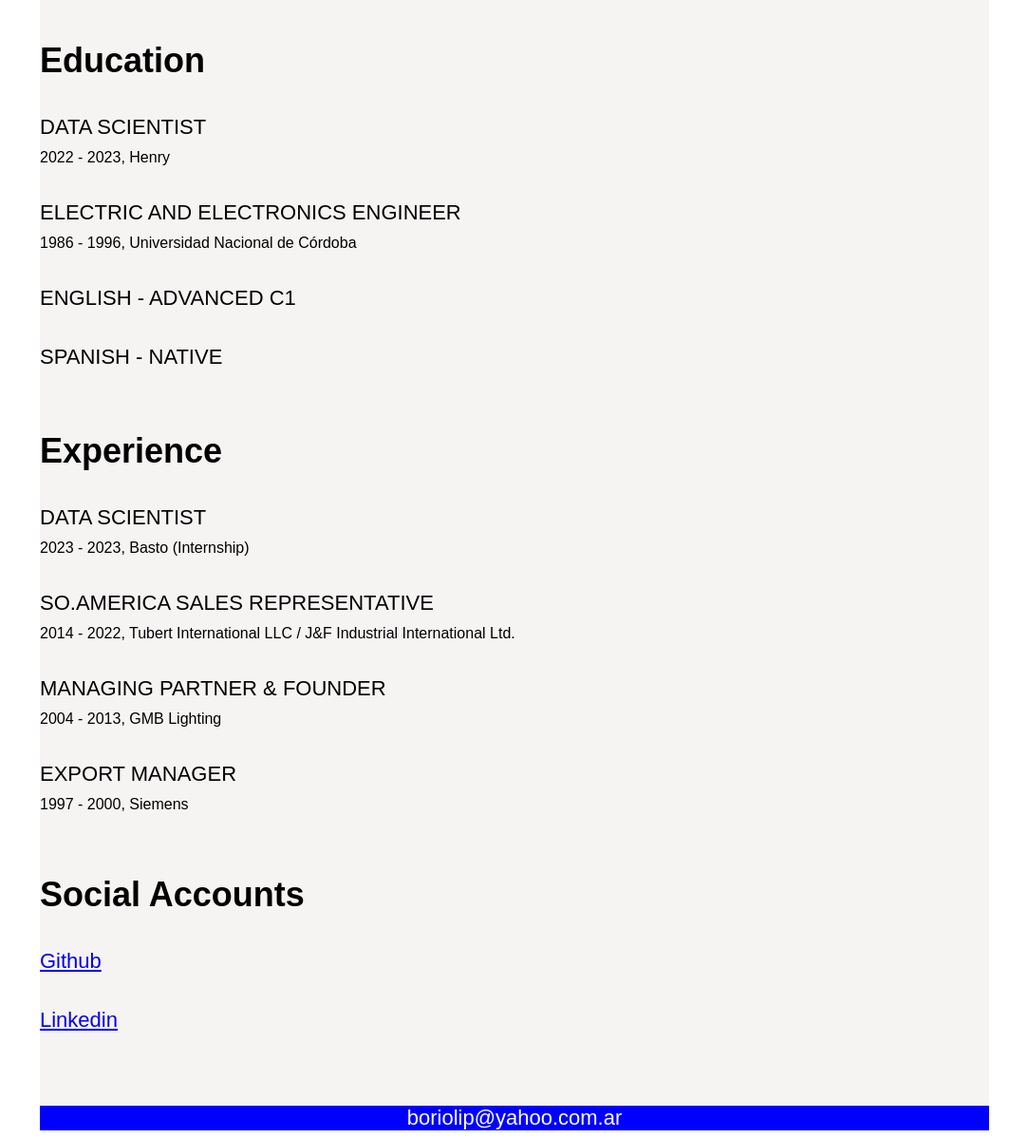
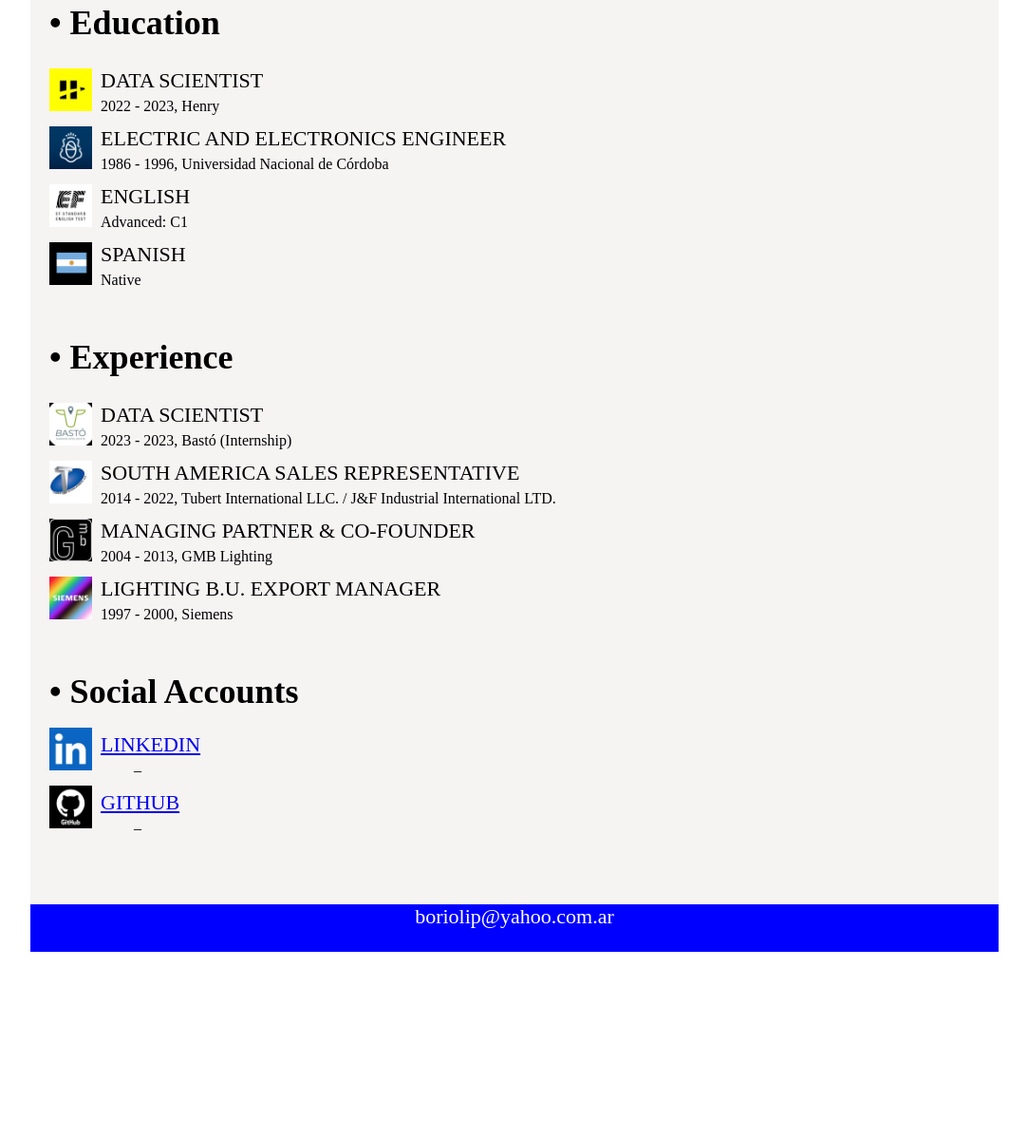
Before and after one commit to pabloeb/My_Resume, a plain HTML site: page index.html in a window 1280 px wide. Shown: the part 451-1649 px from the top of the page at 95% size, without its empty margins (98-1181 px from the left). After the commit the page ends 1453 px from the top, so only its background shows below. Drawn offline with Linux system fonts and the light colour scheme.

Commit message:
Modigico index.html y borro imagen

```diff
--- a/index.html
+++ b/index.html
@@ -1,114 +1,140 @@
 <!DOCTYPE html>
 <html>
+
     <head>
         <title>CV Pablo Eugenio Borioli</title>
         <meta charset="utf-8">
         <meta name="description" content="Soy un DataScientist con título previo en Ingeniería Electricista electrónica">
 
     </head>
-    <body style="font-family: Arial;">
-        <header style="background-color:blue ;color:white;text-align: center; margin: auto; width: 1000px">
+
+    <body>
+
+        <header style="background-color:blue ;color:white;text-align: center; margin: auto; width: 1020px">
             <h1 style = "display: inline-block;width:400px;font-weight:bold;"> Pablo Eugenio Borioli</h1>
             <p style= "display: inline-block;width:400px;font-size: 25px;"> Data Scientist</p>
         </header>
 
-        <div style ="background-color: rgb(103, 5, 52);color: rgb(243, 240, 240);text-align: center ; width: 1000px; margin:auto; font-size: 22px">
+        <div style ="background-color: rgb(103, 5, 52);color: rgb(243, 240, 240);text-align: center ; width: 1020px; margin:auto; font-size: 22px">
             PYTHON / SQL / POWER BI / ML
         </div>
 
         <section>
-            <div style="background-color:rgb(246, 243, 243); width: 1000px; margin: auto; height: 1500px;">
+            <div style="background-color:rgb(246, 243, 243); width: 1020px; margin:auto; height: 1300px;">
 
                 <div>
-                    <p style= "display: inline-block;width:65%;font-size: 23px;text-align: justify;"> Graduated as Data Scientist in 2023 with a previous degree in Electrical and Electronics Engineering. Vast experience in commercial areas of international companies and corporations. Passionate of the data driven revolution that is transforming completely our working life style and also the companies perspective about the importance of the data governance. Looking forward to use all the previous experience and adquired soft skills like interacting with clients and team leading combined with the data science knowledge , to add value to any organization that keep data governance in a high consideration standard.</p>
-                    <img src ="foto_pablo.jpg" style = "display: inline-block;width:34%;margin-top: 10px;">
-
+                    <div style= "display: inline-block; width:60%;font-size: 23px; text-align: justify; margin-right: 40px ;margin-left: 20px;"> Graduated as Data Scientist in 2023 with a previous degree in Electrical and Electronics Engineering. Vast experience in commercial areas of international companies and corporations. Passionate of the data driven revolution that is transforming completely our working life style and also the companies perspective about the importance of the data governance. Looking forward to use all the previous experience and adquired soft skills like interacting with clients and team leading combined with the data science knowledge , to add value to any organization that keep data governance in a high consideration standard.
+                    </div>
+                    <img src ="images/foto_pablo.jpg" style = "display: inline-block;width:29%;margin-top: 30px;">
                 </div>
 
-                <h3 style="font-size: 36px;font-weight: 700;">Education</h3>
-                <div>
-                    <dl>
-                        <dt style="font-size: 22px;text-transform: uppercase;margin-bottom: 10px;margin-top: 36px;">Data Scientist</dt>
-                        <dd style="margin: 0;margin-top: 5px;">2022 - 2023, Henry</dd>
+
+
+                <h3 style="font-size: 36px;font-weight: 700;margin-top: 50px; margin-left: 20px;"> • Education</h3>
+
+                <div style="margin-top: -30px;" >
+                    <img src ="images/henry logo.jpeg" style = "display: inline-block;width:45px; margin-left: 20px ">
+                    <dl style = "display: inline-block">
+                        <dt style="margin: 5px;  font-size: 22px; text-transform: uppercase;">Data Scientist</dt>
+                        <dd style="margin: 5px;">2022 - 2023, Henry</dd>
                     </dl>
                 </div>
 
-                <div>
-                    <dl>
-                        <dt style="font-size: 22px;text-transform: uppercase;margin-bottom: 10px;margin-top: 36px;">Electric and Electronics Engineer</dt>
-                        <dd style="margin: 0;">1986 - 1996, Universidad Nacional de Córdoba</dd>
+                <div style="margin-top: -30px;" >
+                    <img src ="images/universidad.jpeg" style = "display: inline-block;width:45px; margin-left: 20px ">
+                    <dl style = "display: inline-block">
+                        <dt style="margin: 5px;  font-size: 22px; text-transform: uppercase;">Electric and Electronics Engineer</dt>
+                        <dd style="margin: 5px;">1986 - 1996, Universidad Nacional de Córdoba</dd>
                     </dl>
                 </div>
 
-                <div>
-                    <dl>
-                        <dt style="font-size: 22px;text-transform: uppercase;margin-bottom: 22px;margin-top: 36px;">English - Advanced C1</dt>
+                <div style="margin-top:-30px;" >
+                    <img src ="images/ef logo.jpeg" style = "display: inline-block;width:45px; margin-left: 20px">
+                    <dl style = "display: inline-block">
+                        <dt style="margin: 5px;  font-size: 22px; text-transform: uppercase;">English</dt>
+                        <dd style="margin: 5px;">Advanced: C1</dd>
                     </dl>
                 </div>
 
-                <div>
-                    <dl>
-                        <dt style="font-size: 22px;text-transform: uppercase;margin-bottom: 22px;margin-top: 36px;">Spanish - Native</dt>
+                <div style="margin-top:-30px;" >
+                    <img src ="images/bandera argentina.jpg" style = "display: inline-block;width:45px; margin-left: 20px">
+                    <dl style = "display: inline-block">
+                        <dt style="margin: 5px;  font-size: 22px; text-transform: uppercase;">Spanish</dt>
+                        <dd style="margin: 5px;">Native</dd>
                     </dl>
                 </div>
 
 
-                <div style="margin-top: 65px;">
-                <h3 style="font-size: 36px;font-weight: 700;">Experience</h3>
-                    <dl>
-                        <dt style="font-size: 22px;text-transform: uppercase;margin-bottom: 10px;margin-top: 36px;">Data Scientist</dt>
-                        <dd style="margin: 0;margin-top: 5px;">2023 - 2023, Basto (Internship)</dd>
+
+                <h3 style="font-size: 36px;font-weight: 700;margin-top: 30px; margin-left: 20px;"> • Experience</h3>
+
+                <div style="margin-top: -30px;" >
+                    <img src ="images/basto logo.jpeg" style = "display: inline-block;width:45px; margin-left: 20px ">
+                    <dl style = "display: inline-block">
+                        <dt style="margin: 5px;  font-size: 22px; text-transform: uppercase;">Data Scientist</dt>
+                        <dd style="margin: 5px;">2023 - 2023, Bastó (Internship)</dd>
                     </dl>
                 </div>
 
-                <div>
-                    <dl>
-                        <dt style="font-size: 22px;text-transform: uppercase;margin-bottom: 10px;margin-top: 36px;">So.America Sales Representative</dt>
-                        <dd style="margin: 0;">2014 - 2022, Tubert International LLC / J&F Industrial International Ltd.</dd>
+                <div style="margin-top:-30px;" >
+                    <img src ="images/TI logo.jpeg" style = "display: inline-block;width:45px; margin-left: 20px">
+                    <dl style = "display: inline-block">
+                        <dt style="margin: 5px;  font-size: 22px; text-transform: uppercase;">SOUTH AMERICA SALES REPRESENTATIVE</dt>
+                        <dd style="margin: 5px;">2014 - 2022, Tubert International LLC. / J&F Industrial International LTD.</dd>
                     </dl>
                 </div>
 
-                <div>
-                    <dl>
-                        <dt style="font-size: 22px;text-transform: uppercase;margin-bottom: 10px;margin-top: 36px;">Managing Partner & Founder</dt>
-                        <dd style="margin: 0;">2004 - 2013, GMB Lighting</dd>
+
+                <div style="margin-top: -30px;" >
+                    <img src ="images/GMB logo.jpg" style = "display: inline-block;width:45px; margin-left: 20px ">
+                    <dl style = "display: inline-block">
+                        <dt style="margin: 5px;  font-size: 22px; text-transform: uppercase;">MANAGING PARTNER & CO-FOUNDER</dt>
+                        <dd style="margin: 5px;">2004 - 2013, GMB Lighting</dd>
                     </dl>
                 </div>
 
-                <div>
-                    <dl>
-                        <dt style="font-size: 22px;text-transform: uppercase;margin-bottom: 10px;margin-top: 36px;">Export manager</dt>
-                        <dd style="margin: 0;">1997 - 2000, Siemens</dd>
+                <div style="margin-top:-30px;" >
+                    <img src ="images/siemens logo.jpeg" style = "display: inline-block;width:45px; margin-left: 20px">
+                    <dl style = "display: inline-block">
+                        <dt style="margin: 5px;  font-size: 22px; text-transform: uppercase;">Lighting B.U. Export manager</dt>
+                        <dd style="margin: 5px;">1997 - 2000, Siemens</dd>
                     </dl>
-
-                </div>
-
-                <div style="margin-top: 65px;" >
-                <h3 style="font-size: 36px;font-weight: 700;">Social Accounts</h3>
-                    <dl style="font-size: 22px;margin-bottom: 10px;margin-top: 36px;">
-                        <dt>
-                        <a href="https://github.com/pabloeb" target="_blank">Github</a>
-                        </dt>
-                    </dl>
-                </div>
-                    <dl style="font-size: 22px;margin-bottom: 10px;margin-top: 36px;">
-                        <dt>
-                        <a href="https://www.linkedin.com/in/pablo-borioli-2a03956a/" target="_blank">Linkedin</a>
-                        </dt>
-                    </dl>
-
-                </div>
-
-                <div>
-                    <p style="background-color: blue; text-align: center; font-size: 22px; color: white;width:1000px; margin:auto">boriolip@yahoo.com.ar</p>
                 </div>
 
 
-            </div>
+                <h3 style="font-size: 36px;font-weight: 700;margin-top: 30px; margin-left: 20px;"> • Social Accounts</h3>
+
+                <div style="margin-top:-30px;" >
+                    <img src ="images/lin logo.jpeg" style = "display: inline-block;width:45px; margin-left: 20px">
+                    <dl style = "display: inline-block">
+                        <dt>
+                            <a href="https://www.linkedin.com/in/pablo-borioli-2a03956a/" target="_blank" style="margin: 5px;text-transform: uppercase;font-size: 22px">linkedin</a>
+                        </dt>
+                        <dd>_</dd>
+                    </dl>
+                </div>
+
+                <div style="margin-top:-15px;" >
+                    <img src ="images/Github logo.jpg" style = "display: inline-block;width:45px; margin-left: 20px">
+                    <dl style = "display: inline-block">
+                        <dt>
+                            <a href="https://github.com/pabloeb" target="_blank" style="margin: 5px;text-transform: uppercase;font-size: 22px">Github</a>
+                        </dt>
+                        <dd>_</dd>
+                    </dl>
+                </div>
 
 
 
+                <div style = "margin-top: 60px">
+                    <div style="background-color: blue; text-align: center; font-size: 22px; color: white;width:1020px; margin:auto;height: 50px;">boriolip@yahoo.com.ar</div>
+                </div>
+
+            </div>
+
         </section>
+
+
 
 
 
```
Also changed, not shown: foto_pablo.jpg (deleted).
